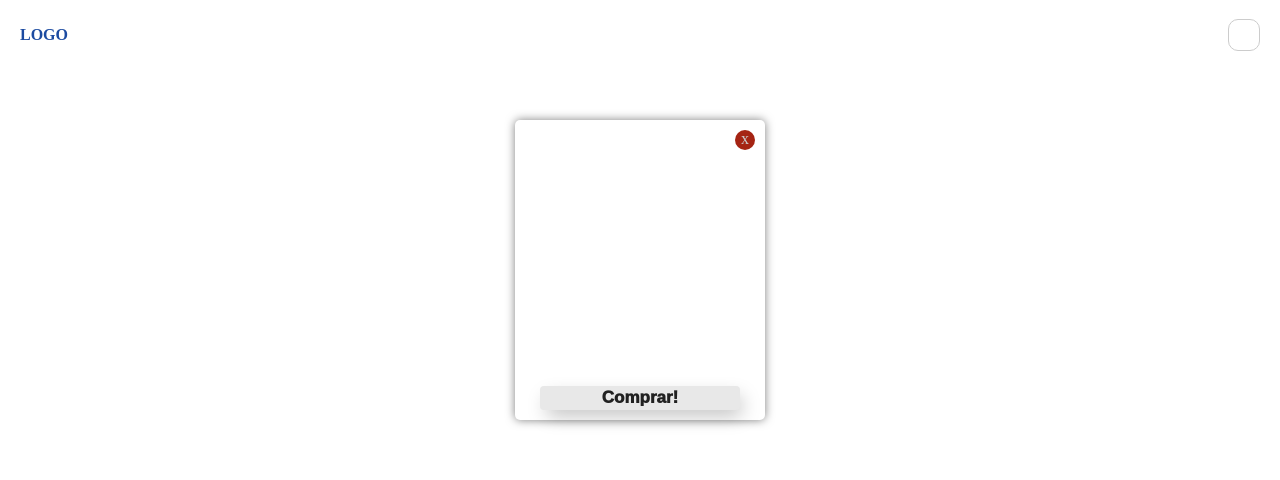
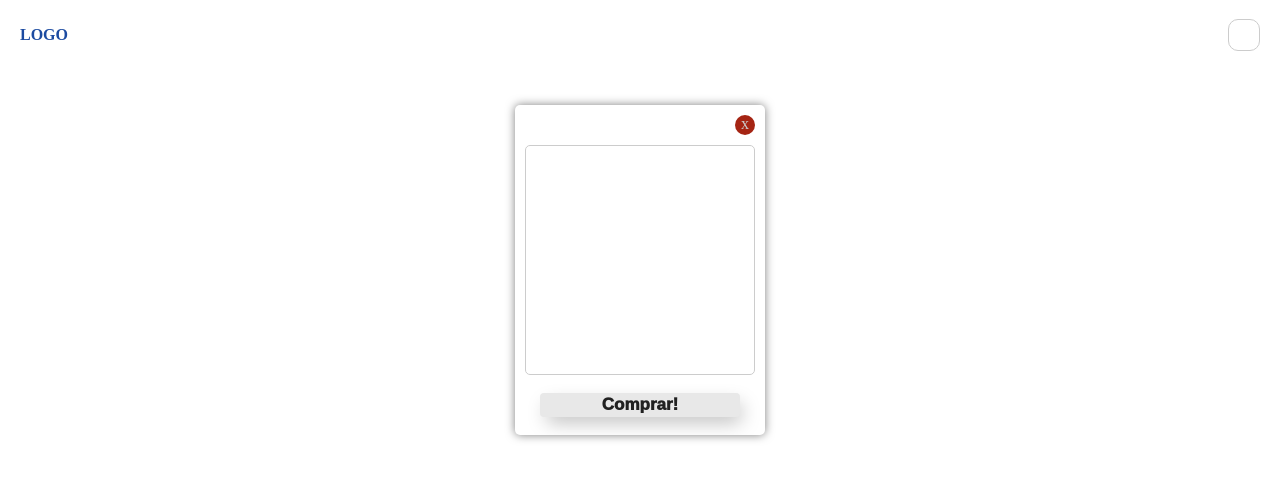
Before and after one commit to Ramiro2897/carrito-compras-javascript, a plain HTML site: page index.html in a window 1280 px wide. Both pictures are taken after a click on the element 1244 px from the left and 35 px from the top of the page. Drawn offline with nearby package versions, Linux system fonts and the light colour scheme; some icons are missing.

Commit message:
cambios rama ramiro28

```diff
--- a/estilos.css
+++ b/estilos.css
@@ -119,7 +119,9 @@ section{
 
 .elementos-elegidos {
   min-width: 250px;
-  height: 300px;
+  min-height: 330px;
+  max-height: 330px;
+  overflow-y: auto;
   background-color: #fff;
   box-shadow: 0 0 10px rgba(0, 0, 0, 0.5);
   border-radius: 5px;
@@ -132,6 +134,10 @@ section{
   z-index: 1000;
   display: flex;
   flex-direction: column;
+}
+
+.elementos-elegidos::-webkit-scrollbar {
+  width: 0;
 }
 
 .cerrar{
@@ -159,20 +165,34 @@ section{
 
 .carrito-items{
   width: 100%;
+  min-height: 230px;
+  border-radius: 5px;
   height: auto;
   display: flex;
   flex-direction: column;
   gap: 10px;
   align-items: center;
   margin-top: 10px;
+  border: 1px solid #ccc;
+  overflow-y: auto;
+
 }
 
 .carrito-item{
   width: 100%;
   border-radius: 5px;
-  padding: 4px;
+  padding: 6px;
   border-bottom: 1px solid #ccc;
   color: #948d8d;
+}
+
+.btn{
+  width: 100%;
+  height: 40px;
+  margin-top: 10px;
+  display: flex;
+  align-items: center;
+  justify-content: center;
 }
 
 button {
@@ -183,7 +203,7 @@ button {
   color: #212121;
   z-index: 1;
   background: #e8e8e8;
-  position: relative;
+  position: absolute;
   font-weight: 1000;
   font-size: 17px;
   -webkit-box-shadow: 4px 8px 19px -3px rgba(0,0,0,0.27);
@@ -191,11 +211,8 @@ button {
   transition: all 250ms;
   overflow: hidden;
   cursor: pointer;
-  position: absolute;
-  bottom: 10px;
-  left: 50%;
-  transform: translateX(-50%);
- }
+}
+
 
  button::before {
   content: "";
--- a/index.html
+++ b/index.html
@@ -53,12 +53,14 @@
         <div class="cerrar">
             <p>x</p>
         </div>
-        <div class="carrito-items">
+        <div class="contenido-completo">
+            <div class="carrito-items">
             <!-- Aquí se mostrarán los elementos del carrito -->
-          </div>
-
-          <button> Comprar!
-        </button>
+            </div>
+            <div class="btn">
+                <button> Comprar!</button>
+            </div>
+        </div>
 
     </div>
 
```
Also changed, not shown: index.js (line endings or trailing spaces).
